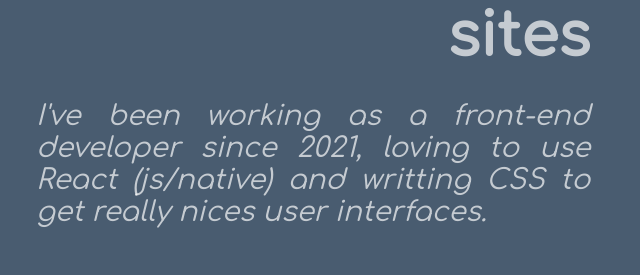
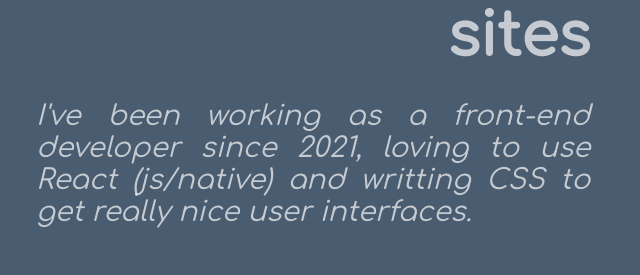
Before and after one commit to teo009/me, a plain HTML site: page index.html in a window 1280 px wide. Shown: the part 452-727 px from the top of the page, 573-1213 px from the left. Drawn offline with nearby package versions, Linux system fonts and the light colour scheme; no server answers.

Commit message:
[FIX] bad word

```diff
--- a/index.html
+++ b/index.html
@@ -38,7 +38,7 @@
             <p>
                 I've been working as a front-end developer since 2021,
                 loving to use React (js/native) and writting CSS to get
-                really nices user interfaces.
+                really nice user interfaces.
             </p>
         </article>
         <a href="#tecSection" class="scrollIcon">
```
